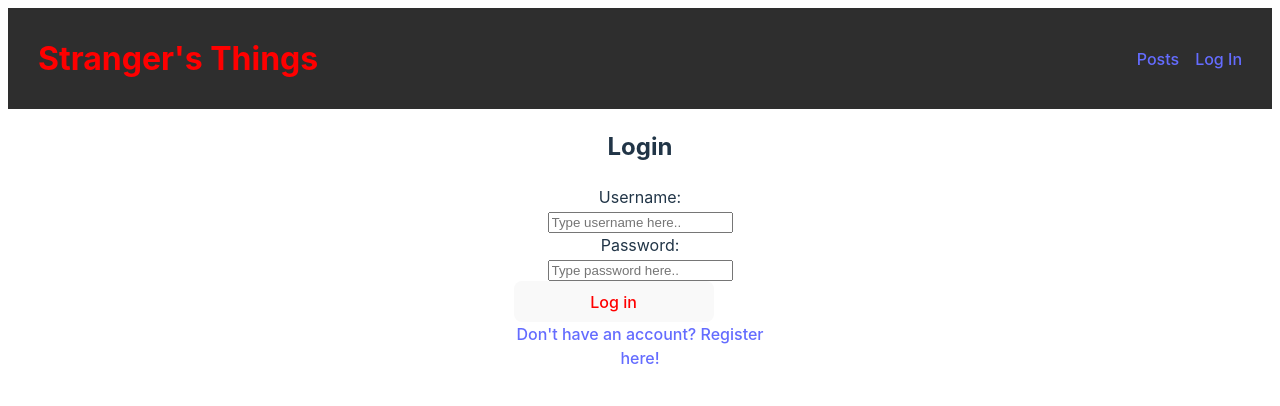
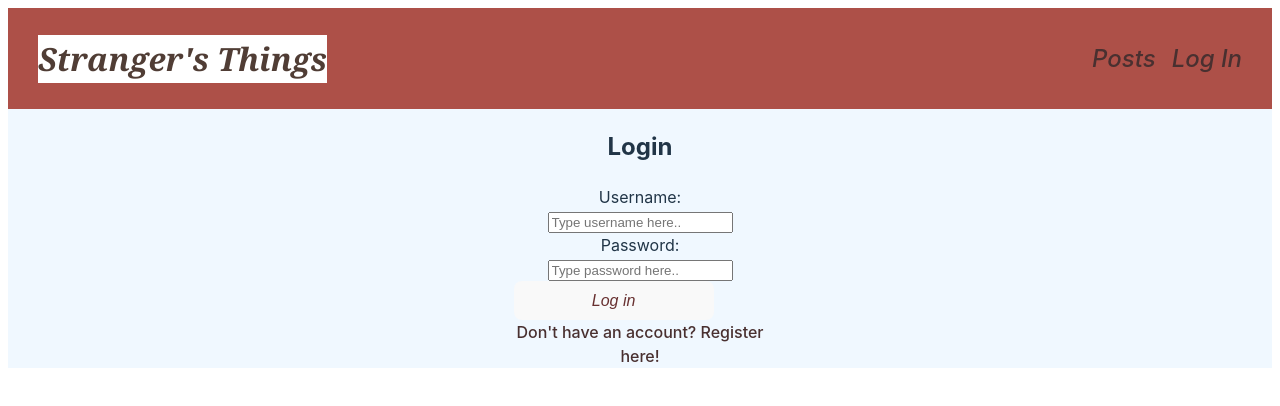
Before and after one commit to carlosalviranatal/StrangersThing, a React app: page /login in a window 1280 px wide. Shown: the top 406 px of the page. Built offline with nearby package versions, Linux system fonts and the light colour scheme; no server answers; the HTML template or start-up script is replaced by a standard one.

Commit message:
Finished all the styling and updated the filter search

```diff
--- a/src/App.css
+++ b/src/App.css
@@ -2,28 +2,36 @@
 
 #root {
   text-align: center;
+  background-color: aliceblue;
 }
 
 
 
 .navbar {
-  background-color: #2e2e2e;
-  color: white;
+  background-color: #ad5048;
+  color: rgb(100, 73, 73);
   display: flex;
   justify-content: space-between;
   align-items: center;
   padding-left: 30px;
   padding-right: 30px;
+
 }
 
 .logo {
   font-size: 2rem;
-  color: red;
+  font-style: italic;
+  font-family: Cambria, Cochin, Georgia, Times, 'Times New Roman', serif;
+  color: rgb(80, 61, 53);
+
 }
 
 .nav-links {
   display: flex;
   gap: 1rem;
+  color: aliceblue;
+  font-size: x-large;
+  font-style: italic;
 }
 
 .nav-link {
@@ -31,11 +39,11 @@
   text-decoration: none;
   padding: 0.5rem 1rem;
   border-radius: 0.25rem;
-  transition: background-color 0.3s, color 0.3s;
+
 }
 
 .nav-link:hover {
-  background-color: #555;
+  background-color: #e98f8f;
 }
 
 /* .loginScreen {
@@ -46,8 +54,9 @@
 } */
 
 .loginBtn {
-  color: red;
+  color: rgb(104, 48, 48);
   width: 200px;
+  font-weight: 400;
 }
 
 .loginForm {
@@ -73,5 +82,16 @@
   border: solid white;
   margin: 40px;
   padding: 40px;
-  box-shadow: 2px 2px 20px 2px black;
+  box-shadow: 2px 2px 20px 2px rgb(243, 243, 243);
 }
+
+.h1 {
+  font-size: larger;
+  font-family: Cambria, Cochin, Georgia, Times, 'Times New Roman', serif;
+  font-style: italic;
+  color: rgb(31, 22, 22);
+
+}
+.link {
+  color: antiquewhite;
+}
--- a/src/App.jsx
+++ b/src/App.jsx
@@ -11,6 +11,8 @@ import { fetchPosts } from './API'
 import CreatePost from './components/CreatePost'
 import SignUp from './component/SignUp'
 import Home from './components/Home'
+import SearchBar from './components/SearchBar'
+
 
 
 export default function App() {
--- a/src/components/Posts.jsx
+++ b/src/components/Posts.jsx
@@ -8,6 +8,7 @@ import { useState } from 'react'
 import { fetchPosts } from '../API'
 // const navigate = useNavigate()
 // import PostCard from "./PostCard";
+import SearchBar from './SearchBar'
 
 
 
@@ -15,14 +16,15 @@ export default function Posts({ posts, getPosts, setPosts }) {
   console.log(posts)
   const [updatedposts, setupdatedPosts] = useState(null)
 
+  return (
+    <div>
+    <form
+    className="search-bar">
+    <label htmlFor="search-term"></label>
+    <input name="search-term" type="text" placeholder="search" />
+    </form>
 
 
-  return (
-    <div>
-      <form className="search-bar">
-        <label htmlFor="search-term"></label>
-        <input name="search-term" type="text" placeholder="search" />
-      </form>
       <h1>
         <Link to="/CreatePost">Add a post!</Link>
       </h1>
@@ -49,5 +51,5 @@ export default function Posts({ posts, getPosts, setPosts }) {
         )
       })}
     </div>
-  )
+)
 }
--- /dev/null
+++ b/src/components/SearchBar.jsx
@@ -0,0 +1,30 @@
+import React from "react";
+
+const SearchBar = ({ posts, setSearchResults }) => {
+    const handleSubmit = (e) => e.preventDefault()
+
+    const handleSearchChange = (e) => {
+        if (!e.target.value) return setSearchResults(posts)
+
+        const resultsArray = posts.filter(post => post.title.includes(e.target.value) || post.body.includes(e.target.value))
+
+        setSearchResults(resultsArray)
+    }
+
+    return (
+        <header>
+            <form className="search" onSubmit={handleSubmit}>
+                <input
+                    className="search__input"
+                    type="text"
+                    id="search"
+                    onChange={handleSearchChange}
+                />
+                <button className="search__button">
+
+                </button>
+            </form>
+        </header>
+    )
+}
+export default SearchBar
--- a/src/index.css
+++ b/src/index.css
@@ -5,7 +5,7 @@
 
   color-scheme: light dark;
   color: rgba(255, 255, 255, 0.87);
-  background-color: #242424;
+  background-color: #edb0b0;
 
   font-synthesis: none;
   text-rendering: optimizeLegibility;
@@ -16,7 +16,8 @@
 
 a {
   font-weight: 500;
-  color: #646cff;
+  color: #493030;
+
   text-decoration: inherit;
 }
 a:hover {
@@ -31,13 +32,13 @@ button {
   padding: 0.6em 1.2em;
   font-size: 1em;
   font-weight: 500;
-  font-family: inherit;
-  background-color: #1a1a1a;
+  font-style: italic;
+  background-color: #507ac4;
   cursor: pointer;
   transition: border-color 0.25s;
 }
 button:hover {
-  border-color: #646cff;
+  border-color: #bb7156;
 }
 button:focus,
 button:focus-visible {
@@ -50,9 +51,18 @@ button:focus-visible {
     background-color: #ffffff;
   }
   a:hover {
-    color: #747bff;
+    color: #bb6a23;
   }
   button {
     background-color: #f9f9f9;
   }
+  h1 {
+    background-color: #ffffff;
+    font-family: 'Franklin Gothic Medium', 'Arial Narrow', Arial, sans-serif;
+    font-style: italic;
+
+  }
+  logo {
+    color: #753636;
+  }
 }
```
